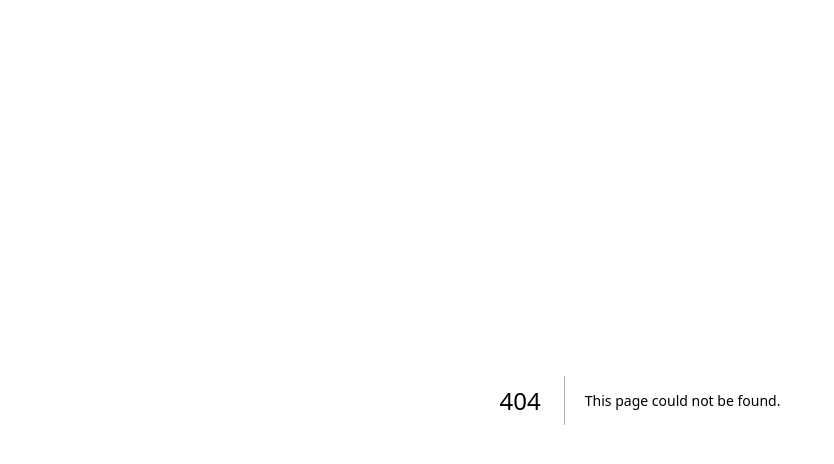
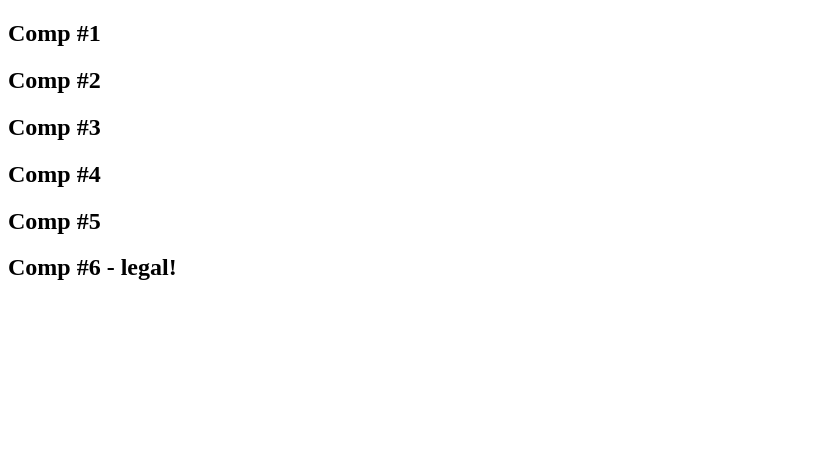
Before and after one commit to nina0-0nina/Curso_nextjs, a Next.js app in the folder curso-nextjs/exercicios/: page /modulo/teste in a window 1280 px wide. Before the commit this address had no page. Shown: the top 464 px of the page, without its empty margins (0-834 px from the left). Built offline with nearby package versions, Linux system fonts and the light colour scheme.

Commit message:
sistema módulo ECMAScript

```diff
--- /dev/null
+++ b/curso-nextjs/exercicios/components/Modulo/funcionais.jsx
@@ -0,0 +1,33 @@
+export function Comp1(){
+    return <h2>Comp #1</h2>
+}
+
+export const Comp2 = function(){
+    return <h2>Comp #2</h2>
+}
+
+export default function () {
+    return(
+        <div>
+            <h2>Comp #3</h2>
+        </div>
+    )
+}
+
+export const Comp4 = () => {
+    return(
+        <h2>Comp #4</h2>
+    )
+}
+
+const Comp5 = () => <h2>Comp #5</h2>
+
+const Comp6 = props => (
+    <div>
+        <h2>Comp #6 - {props.msg}</h2>
+    </div>
+)
+
+export {
+    Comp5, Comp6
+}
--- /dev/null
+++ b/curso-nextjs/exercicios/src/pages/modulo/teste.jsx
@@ -0,0 +1,14 @@
+import Padrao, {Comp1, Comp2, Comp4, Comp5, Comp6} from '../../../components/Modulo/funcionais';
+
+export default function Teste(){
+    return(
+        <div>
+            <Comp1/>
+            <Comp2/>
+            <Padrao/>
+            <Comp4/>
+            <Comp5/>
+            <Comp6 msg='legal!'/>
+        </div>
+    )
+}
```
